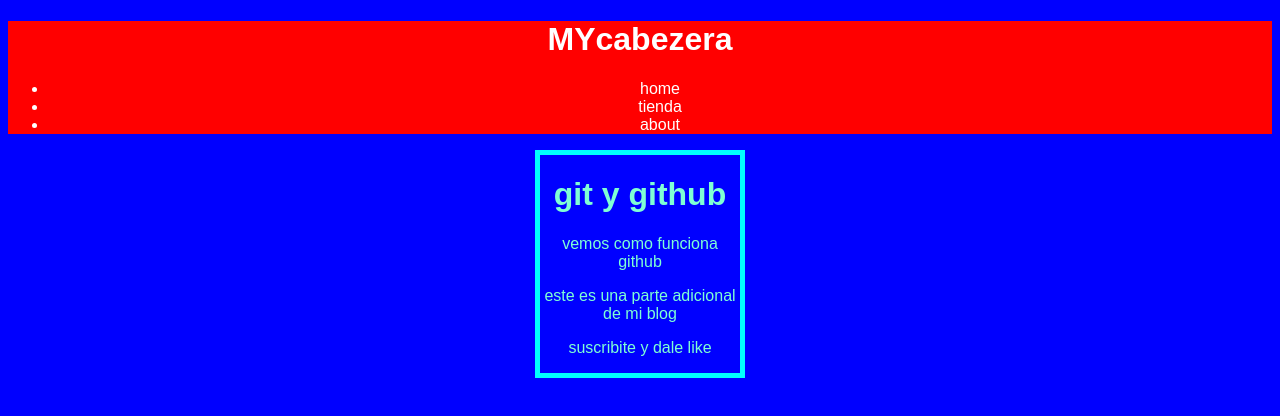
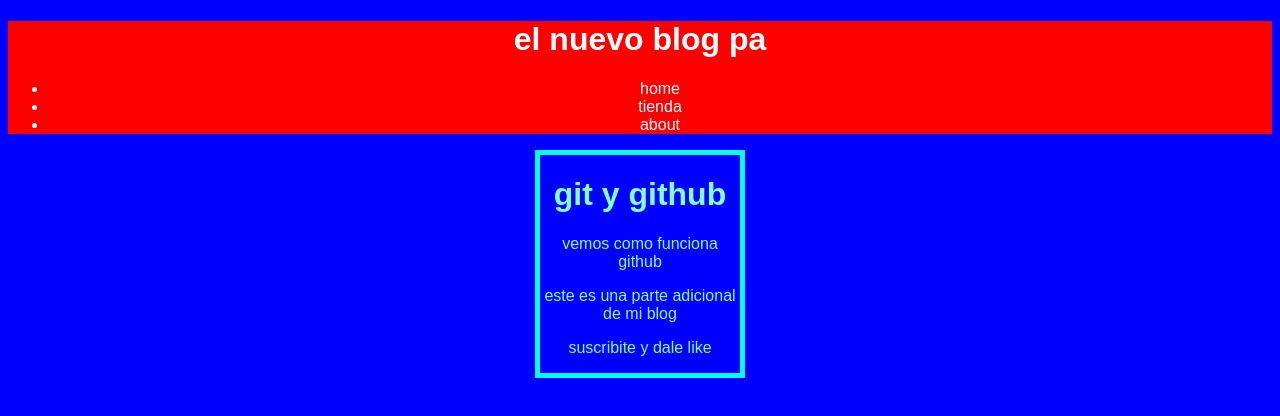
Before and after one commit to JESUS-DLC/myblog, a plain HTML site: page index.html in a window 1280 px wide. Drawn offline with Linux system fonts and the light colour scheme.

Commit message:
cambios desde la nube
ta bien no

```diff
--- a/index.html
+++ b/index.html
@@ -9,7 +9,7 @@
 </head>
 <body>
     <header>
-        <h1>MYcabezera</h1>
+        <h1>el nuevo blog pa</h1>
         <nav>
             <ul>
                 <li>home</li>
```
